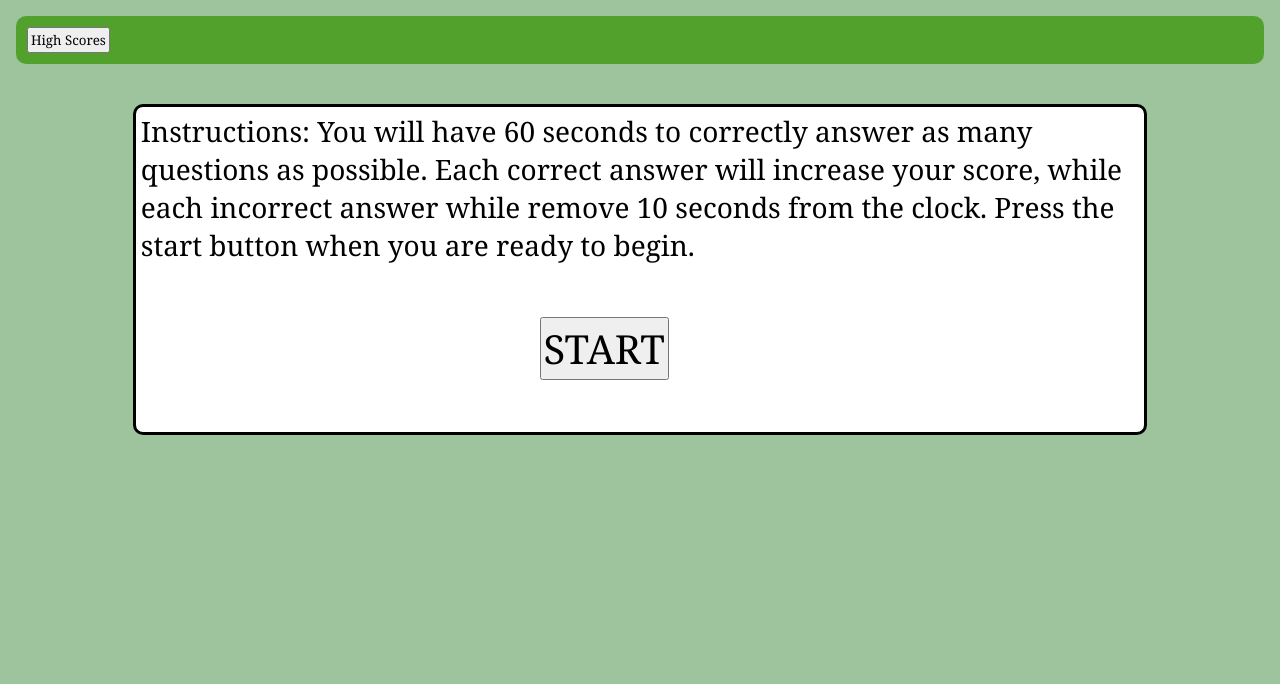
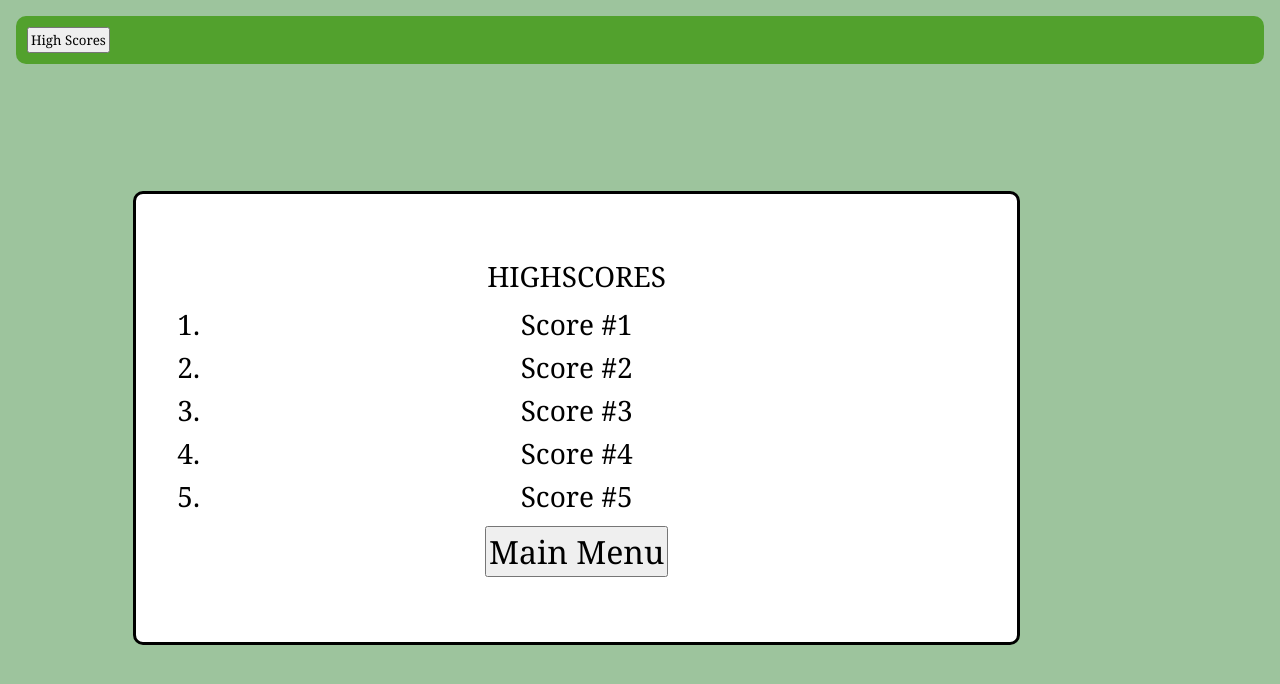
Before and after one commit to KevinKiely/Quiz-Game-Project-4, a plain HTML site: page index.html in a window 1280 px wide. Both pictures are taken after a click on the button "High Scores". Drawn offline with Linux system fonts and the light colour scheme.

Commit message:
Added high-score screen, a return to menu button, cleaned up code, added comments in javascript

```diff
--- a/assets/CSS/style.css
+++ b/assets/CSS/style.css
@@ -92,12 +92,6 @@ font-size: 18px;
 
 
 
-
-
-
-
-
-
 #Game-Over{
 display: none;
 background:white;
@@ -107,3 +101,25 @@ border: 2px solid black;
 margin: 15% auto;
 text-align: center;
 }
+
+#high-scores{
+    display:block;
+    align-content: center;
+    background:white;
+    width:70%;
+    padding: 5%;
+    border-radius:10px;
+    border:3px solid black;
+    margin:10%;
+    text-align:center;
+
+}
+
+#top-five{
+    margin:5px;
+}
+
+#main-menu-button{
+    font-size: 32px;
+    align-self: center;
+}
--- a/assets/Javascript/script.js
+++ b/assets/Javascript/script.js
@@ -1,7 +1,5 @@
 var navBar= document.querySelector("#navbar");
-var highScores= document.querySelector("#high-scores-button");
 var timer= document.querySelector("#timeLeft");
-var gameScore= document.querySelector("#gameScore");
 var startMenu= document.querySelector("#start-menu");
 var startBtn= document.querySelector("#start-button");
 var app= document.querySelector(".app");
@@ -12,58 +10,113 @@ var answerThree= document.querySelector("#answer-3");
 var answerFour= document.querySelector("#answer-4");
 var questionText= document.querySelector("#question-text");
 var gameOver= document.querySelector("#Game-Over");
-var finalScore= document.querySelector("#final-score");
-var playAgain= document.querySelector("#play-again");
+
+// This is for the Highscore Section
+var highScoresBtn= document.querySelector("#high-scores-button");
+var highScoresDisplay= document.querySelector("#high-scores");
+var goToMainMenuBtn= document.querySelector("#main-menu-button");
 
 
 
 var questions= [
     {
-        title: 'What is the capital of Afghanistan?',
+        title: '1. What is the capital of Afghanistan?',
         options: ["Ottawa","Bogota","Kabul","Nassau"],
         answer: "Kabul"
     },
     {
-        title: 'What is the capital of Peru?',
+        title: '2. What is the capital of Peru?',
         options: ["Lima","Bogota","Minsk","Berlin"],
         answer: "Lima"
     },
     {
-        title: 'What is the capital of Hungary?',
+        title: '3. What is the capital of Hungary?',
         options: ["New Delhi","Dublin","Jakarta","Budapest"],
         answer: "Budapest"
     },
     {
-        title: 'What is the capital of Uganda?',
+        title: '4. What is the capital of Uganda?',
         options: ["Bissau","Kampala","Tehran","Hanoi"],
         answer: "Kampala"
     },
     {
-        title: 'What is the capital of Libya?',
+        title: '5. What is the capital of Libya?',
         options: ["Tripoli","Ottawa","Lusaka","Rome"],
-        answer: "Tripoli"
+        answer: "Tripoli",
     },
 ];
 
 
+var finalScores= [
+    {
+        initials: '',
+        finalScore: '',
+}
+
+
+
+];
+
+//Universal Variables
 var score= 0;
 var timeLeft= 60;
 var questionNumber= 0;
+timer.textContent = '';
 
-
+// Starts the game
 startBtn.addEventListener('click', startGame);
-playAgain.addEventListener('click', startGame);
+//Event listeners for each answer button
 answerOne.addEventListener('click',checkAnswer);
 answerTwo.addEventListener('click',checkAnswer);
 answerThree.addEventListener('click',checkAnswer);
 answerFour.addEventListener('click',checkAnswer);
 
 
-function endGame() {
+// This will open the highscores page
+highScoresBtn.addEventListener('click',checkScores);
+
+function checkScores() {
+
+    app.setAttribute("style","display:none");
+    quiz.setAttribute("style", "display:none");
+    startMenu.setAttribute("style","display:none");
+    gameOver.setAttribute("style","display:none");
+    highScoresDisplay.setAttribute("style","display:block");
+
+
+    /*
+    highScoreOne.textContent= `${highScores[0].initials} = ${highScores[0].finalScore}`
+    */
+
 
 }
 
 
+
+
+
+
+
+
+
+
+
+
+
+
+
+
+// Returns to the main menu from the HIGHSCORES table
+goToMainMenuBtn.addEventListener('click',goToMain);
+function goToMain() {
+    startMenu.setAttribute("style","display:block");
+    highScoresDisplay.setAttribute("style","display:none");
+    gameOver.setAttribute("style","display:none");
+
+}
+
+
+//Checks to see if there are any more questions, terminates the game if not//
 function setQuestion() {
 console.log(questions[questionNumber]);
 if (questions[questionNumber]===undefined) {
@@ -71,8 +124,8 @@ if (questions[questionNumber]===undefined) {
     app.setAttribute("style","display:none");
     quiz.setAttribute("style", "display:none");
     gameOver.setAttribute("style","display:block");
-    endGame();
-
+    timeLeft=0;
+    console.log(score);
 } else {
 questionText.textContent=questions[questionNumber].title;
 answerOne.textContent=questions[questionNumber].options[0];
@@ -84,6 +137,8 @@ answerFour.textContent= questions[questionNumber].options[3];
 
 
 
+
+//Starts the timer
 function startTimer() {
     var timeInterval = setInterval (function () {
         if (timeLeft >=1) {
@@ -97,22 +152,23 @@ function startTimer() {
             app.setAttribute("style", "display:none");
             quiz.setAttribute("style", "display:none");
             gameOver.setAttribute("style","display:block");
-            endGame();
         }
     }, 1000);
 }
 
+//Starts the game
 function startGame(event) {
     console.log("Game Starting;");
     startTimer();
     startMenu.setAttribute("style", "display:none");
+    highScoresDisplay.setAttribute("style","display:none");
     app.setAttribute("style", "display:block");
     quiz.setAttribute("style","display:block");
     setQuestion();
 }
 
 
-
+//Checks to see if the answer button you clicked matches the answer value
 function checkAnswer(event) {
  var El=event.target;
  var answer=questions[questionNumber].answer;
@@ -132,69 +188,3 @@ score++;
  setQuestion();
  }
 }
-
-
-
-
-
-
-
-/*
-
-function checkAnswer(event){
-    var El=event.target;
-    var answer=questions[questionNumber].answer;
-
-    if(El.value===answer);
-    else();
-
-    questionNumber++ ;
-    setQuestion();
-
-}
-
-
-*/
-
-
-
-
-
-// Starting Page: Has the navbar, with a score, highscore (local storage), and timer elements. There is a large start button, with some explanation to the rules of the game below it//
-
-
-//The start button will be connected to an event listener. Once the start button is clicked, the "quiz" element will become visible, the start button and explanation will become hidden/removed from the DOM. Also, a timer will start from 80 seconds.
-
-
-//Put all of your questions into an array "Question-1", "Question-2", etc*. Then use the .split command so separate them.
-
-//Then, the first question wil become visible. It will have 4 answer buttons, each with an ID of correct or incorrect. There will be 2 more event listeners. Maybe use prevent default or stop propogation if things aren't working. The 2 event listeners are for either correct or incorrect responses.
-
-//For correct responses, increase the score count by 1, then make the current question invisible, increase the question in the array by 1, and add the visible attribute to the new question//
-
-//For incorrect questions, decrease the timer by 10 seconds,
-
-
-//Once the timer reaches 0 seconds or you finish all the questions, stop all activity however possible, and make a final screen appear with your score, a button to add to the HIGHSCORE list using a key.value pair, and a button to start the game again (using same function as the start button)
-
-
-/*
-
-var choice1 = document.getElementByID("choice1");
-choice.click = checkAnswer();
-
-var correctAnswer;
-
-
-//create html for title, 4 html elements for each option
-
-for (i=0; i<question.length();i++){
-//#1 Populate html element with correct data
-
-$(title).text =questions[i].title;
-$(options).text =questions[i].option;
-
-correctAnswer = questions[i].answer;
-}
-
-*/
--- a/index.html
+++ b/index.html
@@ -17,7 +17,6 @@
     <div id="start-menu">
         <p> Instructions: You will have 60 seconds to correctly answer as many questions as possible. Each correct answer will increase your score, while each incorrect answer while remove 10 seconds from the clock. Press the start button when you are ready to begin. </p>
         <button id="start-button"> START</button>
-
 
     </div>
 
@@ -39,11 +38,23 @@
 
     <div id="Game-Over">
         <h1> Game Over!</h1>
-        <p id="final-score"></p>
+        <p></p>
         <input id="Initials" placeholder="Enter Initials"><button id="submit-score"> Submit</button> </input>
 
         <button id="play-again"> Play Again</button>
+    </div>
 
+
+
+    <div id="high-scores"> HIGHSCORES
+        <ol id="top-five">
+            <li>Score #1</li>
+            <li> Score #2</li>
+            <li> Score #3</li>
+            <li> Score #4</li>
+            <li> Score #5</li>
+        </ol>
+        <button id="main-menu-button"> Main Menu</button>
     </div>
 
 
```
